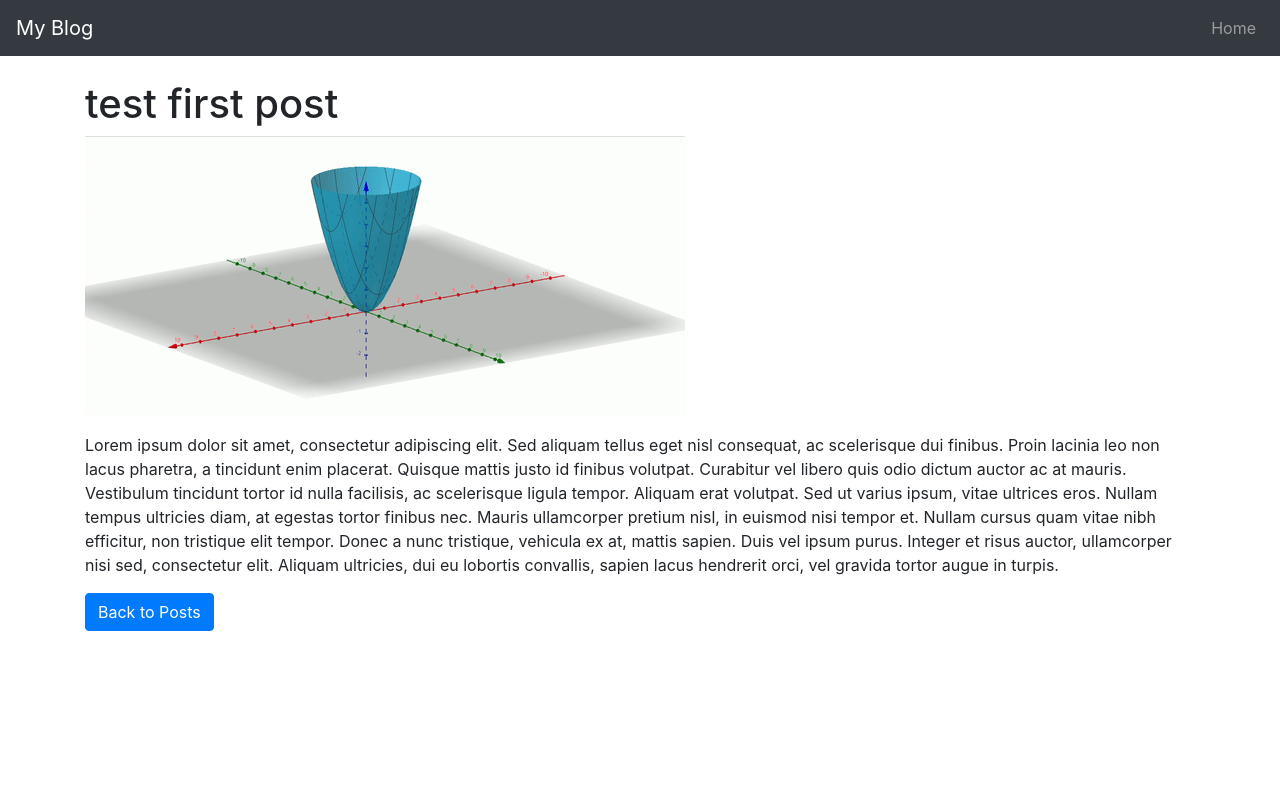
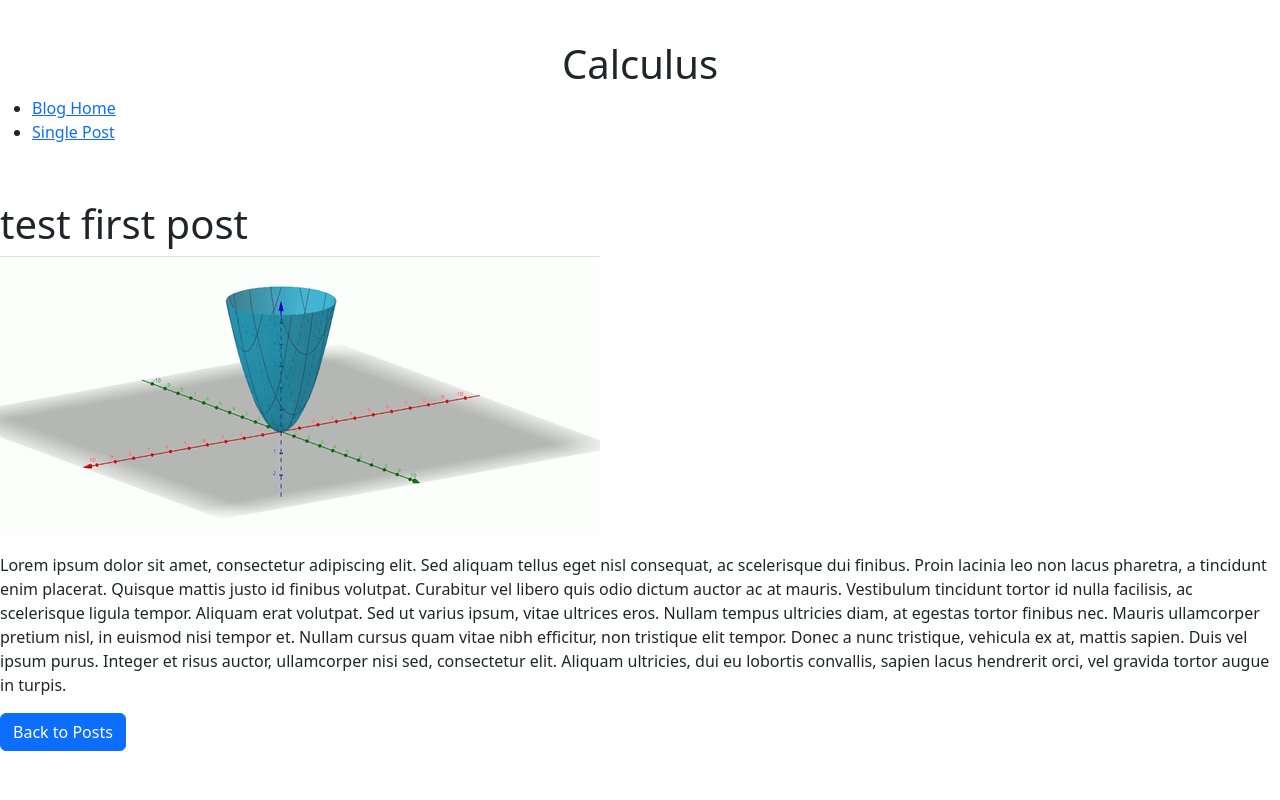
Before and after one commit to Erfan4708/CalculusProject, a Django app: page /post/1/ in a window 1280 px wide. Run offline with Django 3.2, Linux system fonts and the light colour scheme; data comes from the database, SQL or seed files in the repository; some libraries are stand-ins or nearby versions.

Commit message:
edit base and post list in templates

```diff
--- a/CalculusProject/settings.py
+++ b/CalculusProject/settings.py
@@ -122,4 +122,5 @@ USE_TZ = True
 # https://docs.djangoproject.com/en/2.2/howto/static-files/
 
 STATIC_URL = '/static/'
+STATICFILES_DIRS = [os.path.join(BASE_DIR, 'static')]
 DEFAULT_AUTO_FIELD = 'django.db.models.AutoField'
--- a/templates/base.html
+++ b/templates/base.html
@@ -1,33 +1,44 @@
+{% load static %}
 <!DOCTYPE html>
-<html lang="en">
 <head>
     <meta charset="UTF-8">
-    <meta name="viewport" content="width=device-width, initial-scale=1.0">
-    <title>{% block title %}My Blog{% endblock %}</title>
-    <link rel="stylesheet" href="https://stackpath.bootstrapcdn.com/bootstrap/4.5.2/css/bootstrap.min.css">
+	<meta name="viewport" content="width=device-width, initial-scale=1.0">
+	<title>Xtra Blog</title>
+	<link rel="stylesheet" href="fontawesome/css/all.min.css"> <!-- https://fontawesome.com/ -->
+	<link href="https://fonts.googleapis.com/css2?family=Source+Sans+Pro&display=swap" rel="stylesheet"> <!-- https://fonts.google.com/ -->
+    <link href={% static 'css/bootstrap.min.css' %} rel="stylesheet">
+    <link href={% static 'css/templatemo-xtra-blog.css' %} rel="stylesheet">
+    <title>{% block title %}{% endblock %}</title>
 </head>
-<body>
-    <nav class="navbar navbar-expand-lg navbar-dark bg-dark">
-        <a class="navbar-brand" href="{% url 'blog:post_list' %}">My Blog</a>
-        <button class="navbar-toggler" type="button" data-toggle="collapse" data-target="#navbarNav" aria-controls="navbarNav" aria-expanded="false" aria-label="Toggle navigation">
-            <span class="navbar-toggler-icon"></span>
-        </button>
-        <div class="collapse navbar-collapse" id="navbarNav">
-            <ul class="navbar-nav ml-auto">
-                <li class="nav-item">
-                    <a class="nav-link" href="{% url 'blog:post_list' %}">Home</a>
-                </li>
-            </ul>
+<header class="tm-header" id="tm-header">
+        <div class="tm-header-wrapper">
+            <button class="navbar-toggler" type="button" aria-label="Toggle navigation">
+                <i class="fas fa-bars"></i>
+            </button>
+            <div class="tm-site-header">
+                <div class="mb-3 mx-auto tm-site-logo"><i class="fas fa-times fa-2x"></i></div>
+                <h1 class="text-center">Calculus</h1>
+            </div>
+            <nav class="tm-nav" id="tm-nav">
+                <ul>
+                    <li class="tm-nav-item active"><a href="index.html" class="tm-nav-link">
+                        <i class="fas fa-home"></i>
+                        Blog Home
+                    </a></li>
+                    <li class="tm-nav-item"><a href="post.html" class="tm-nav-link">
+                        <i class="fas fa-pen"></i>
+                        Single Post
+                    </a></li>
+                </ul>
+            </nav>
+            <p class="tm-mb-80 pr-5 text-white">
+                Xtra Blog is a multi-purpose HTML template from TemplateMo website. Left side is a sticky menu bar. Right side content will scroll up and down.
+            </p>
         </div>
-    </nav>
+    </header>
 
-    <div class="container mt-4">
-        {% block content %}
-        {% endblock %}
-    </div>
+{% block content %}
+{% endblock %}
 
-    <script src="https://code.jquery.com/jquery-3.5.1.slim.min.js"></script>
-    <script src="https://cdn.jsdelivr.net/npm/@popperjs/core@2.5.3/dist/umd/popper.min.js"></script>
-    <script src="https://stackpath.bootstrapcdn.com/bootstrap/4.5.2/js/bootstrap.min.js"></script>
 </body>
 </html>
```
Also changed, not shown: templates/post_list.html (+68 -18 lines).
